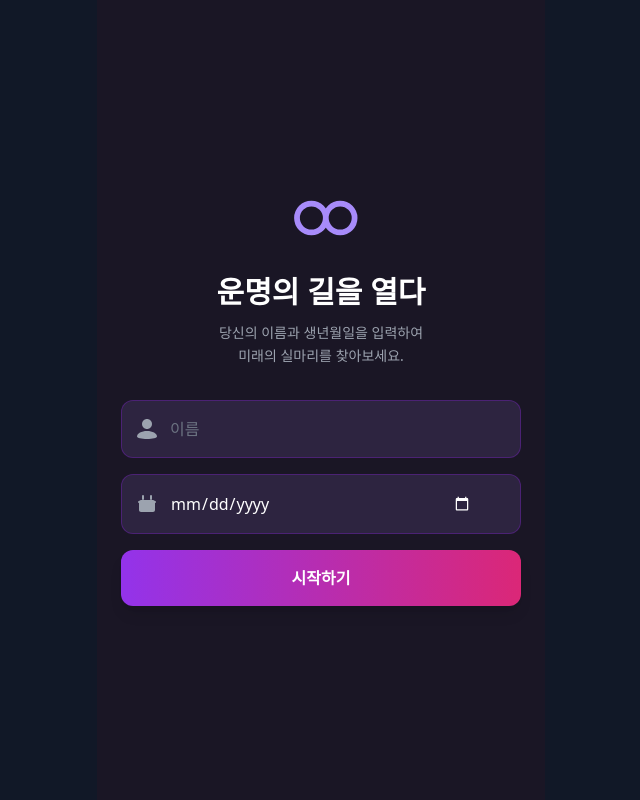
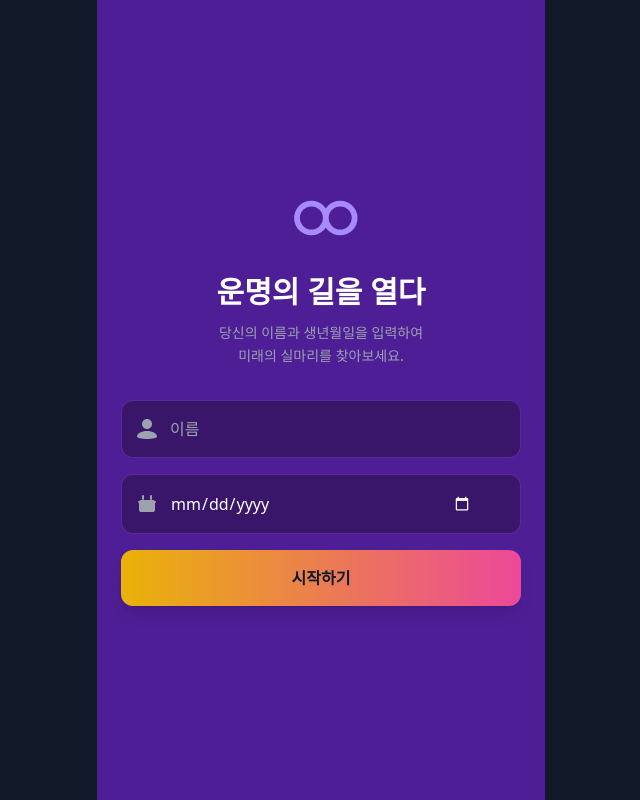
Before and after one commit to skaas/solitaire, a React (Vite) app: page / in a window 1280 px wide. Shown: the whole page, without its empty margins (319-959 px from the left). Built offline with nearby package versions, Linux system fonts and the light colour scheme.

Commit message:
Style: 시작 화면 색감을 게임 화면과 일치시킴
- 메인 배경: #4E1E96 (게임 보드와 동일)
- 입력 필드 배경: #3A166A (게임 UI 요소와 동일)
- 버튼: yellow-pink 그라디언트 (게임 오버 화면과 동일)
- 테두리 및 플레이스홀더 색상 조정

```diff
--- a/src/components/StartScreen.tsx
+++ b/src/components/StartScreen.tsx
@@ -27,7 +27,7 @@ const StartScreen = ({ onStart }: StartScreenProps) => {
   return (
     <div className="h-dvh bg-gray-900 flex items-center justify-center p-4">
       {/* 9:16 비율 고정 시작 화면 */}
-      <div className="w-full max-w-md h-dvh max-h-dvh aspect-[9/16] bg-[#1a1625] flex flex-col items-center justify-center px-6 py-8 relative overflow-hidden">
+      <div className="w-full max-w-md h-dvh max-h-dvh aspect-[9/16] bg-[#4E1E96] flex flex-col items-center justify-center px-6 py-8 relative overflow-hidden">
         {/* 무한대 아이콘 */}
         <div className="flex justify-center mb-8">
           <svg
@@ -89,7 +89,7 @@ const StartScreen = ({ onStart }: StartScreenProps) => {
               value={name}
               onChange={(e) => setName(e.target.value)}
               placeholder="이름"
-              className="w-full bg-[#2d2440] border border-purple-800/50 rounded-xl px-12 py-4 text-white placeholder-gray-500 focus:outline-none focus:border-purple-600 transition-colors"
+              className="w-full bg-[#3A166A] border border-purple-500/30 rounded-xl px-12 py-4 text-white placeholder-gray-400 focus:outline-none focus:border-purple-400 transition-colors"
             />
           </div>
 
@@ -120,14 +120,14 @@ const StartScreen = ({ onStart }: StartScreenProps) => {
               value={birthdate}
               onChange={(e) => setBirthdate(e.target.value)}
               placeholder="mm/dd/yyyy"
-              className="w-full bg-[#2d2440] border border-purple-800/50 rounded-xl px-12 py-4 text-white placeholder-gray-500 focus:outline-none focus:border-purple-600 transition-colors [color-scheme:dark]"
+              className="w-full bg-[#3A166A] border border-purple-500/30 rounded-xl px-12 py-4 text-white placeholder-gray-400 focus:outline-none focus:border-purple-400 transition-colors [color-scheme:dark]"
             />
           </div>
 
           {/* 시작하기 버튼 */}
           <button
             type="submit"
-            className="w-full bg-gradient-to-r from-purple-600 to-pink-600 hover:from-purple-500 hover:to-pink-500 text-white font-bold py-4 rounded-xl transition-all shadow-lg hover:shadow-purple-500/50 mt-8"
+            className="w-full bg-gradient-to-r from-yellow-500 to-pink-500 hover:from-yellow-400 hover:to-pink-400 text-gray-900 font-bold py-4 rounded-xl transition-all shadow-lg hover:shadow-yellow-500/50 mt-8"
           >
             시작하기
           </button>
```
